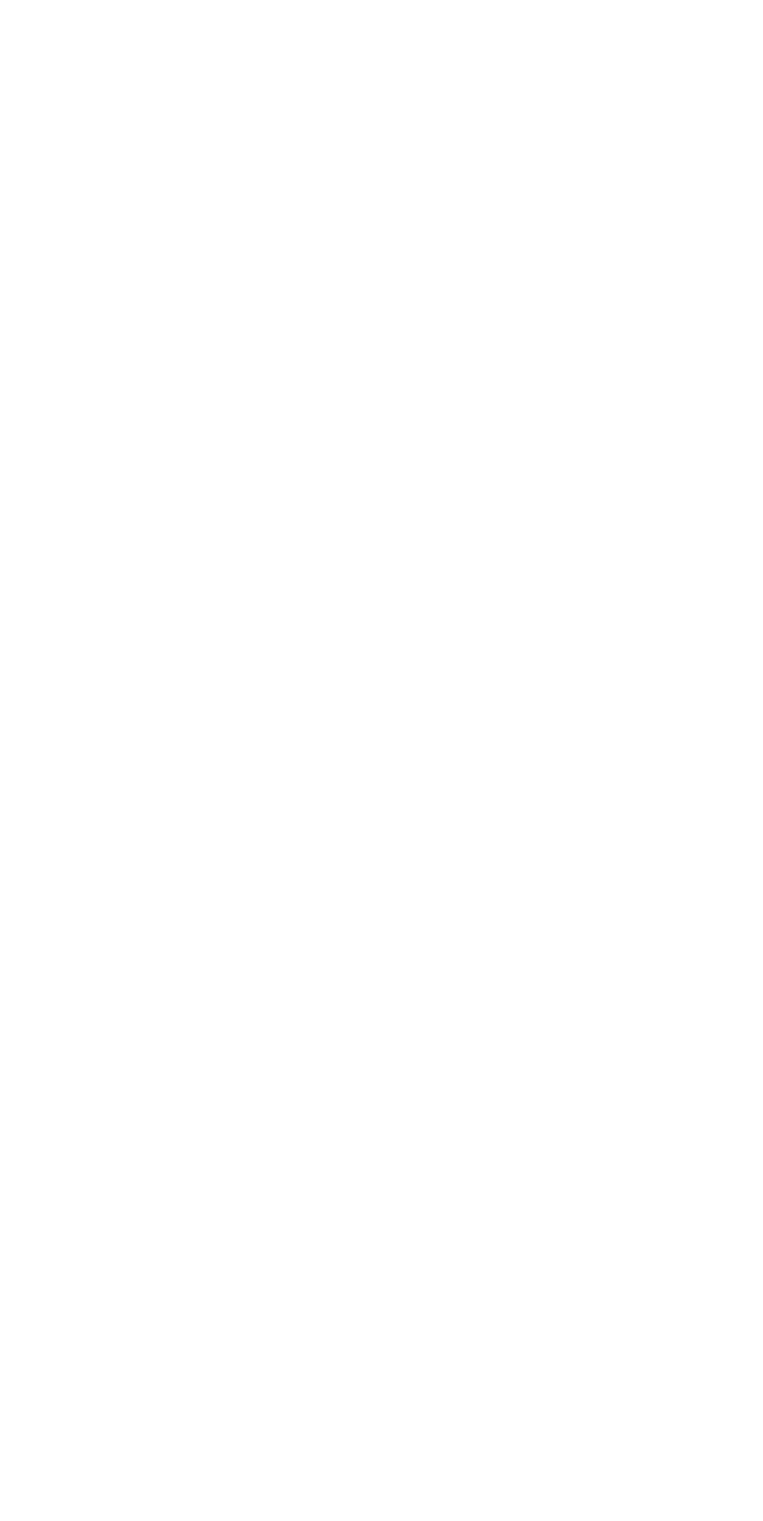
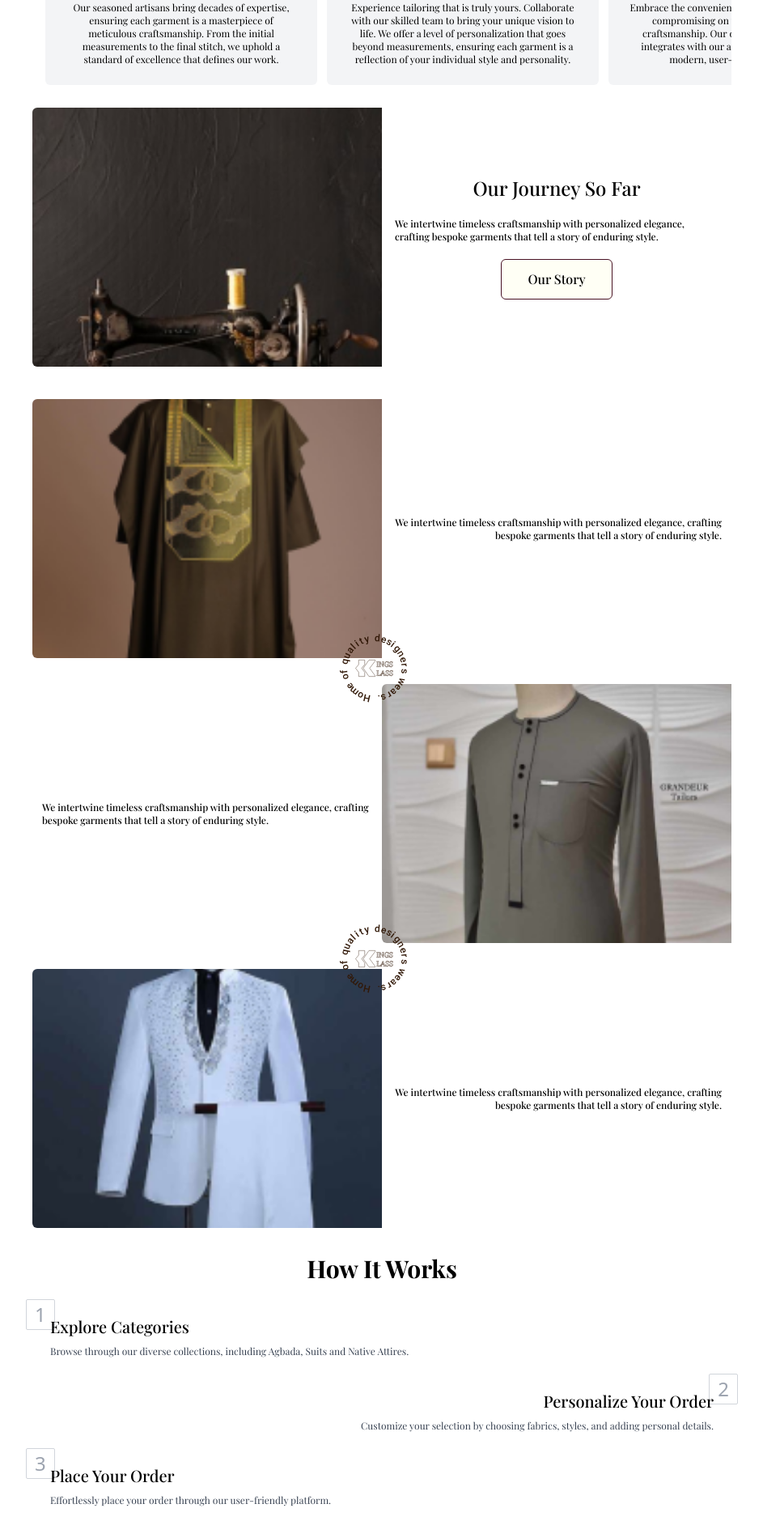
Before and after one commit to itsoluwatobby/KingKlass, a React (Vite) app: page / in a window 1280 px wide. Shown: the part 880-2759 px from the top of the page at 81% size, without its empty margins (168-1111 px from the left). Before the commit the page ends 800 px from the top, so only its background shows below. Built offline with nearby package versions, Linux system fonts and the light colour scheme; a web font is replaced by a local one.

Commit message:
continuation

```diff
--- a/src/App.tsx
+++ b/src/App.tsx
@@ -7,9 +7,8 @@ import { ToastContainer } from 'react-toastify';
 
 function App() {
 
-
   return (
-    <main className='w-[80%] midscreen:w-full md:m-auto h-screen scroll-smooth overflow-y-scroll'>
+    <main className='w-[70%] midscreen:w-full md:m-auto h-scre scroll-smooth overflow-y-scroll'>
       <Routes>
         <Route path='/' element={<DesignerLayout />}>
           <Route index element={<Home />} />
--- a/src/components/Navbar.tsx
+++ b/src/components/Navbar.tsx
@@ -7,11 +7,11 @@ import { useCallback } from 'react';
 export default function Navbar() {
 
   const iconClass = useCallback(() => {
-    return `cursor-pointer text-3xl hover:opacity-70 active:opacity-100 transition-opacity`
+    return `cursor-pointer text-3xl hover:opacity-70 active:opacity-100 transition-opacity flex-none`
   }, [])
 
   return (
-    <nav className="z-50 bg-white w-full px-6 pt-4 pb-2 fixed top-0 flex items-end justify-between">
+    <nav className="z-50 bg-white shadow-sm rounded-b-sm midscreen:w-full w-[70%]  px-6 pt-4 pb-2 fixed top-0 flex items-end justify-between">
       <RxHamburgerMenu className={iconClass()} />
       <KingKlass size={{width: '65', height: '35'}} />
       <BsCart3 className={iconClass()} />
--- a/src/components/home/About.tsx
+++ b/src/components/home/About.tsx
@@ -1,6 +1,7 @@
 import { AboutUs } from "../../utility/constants";
 import { Buttons } from "../appComponents/Buttons";
 import { DesignImage } from "../appComponents/Image";
+import { setCustomBackgroundImage } from '../../utility/setBackGroundImage'
 
 
 export default function About() {
@@ -8,8 +9,8 @@ export default function About() {
 
   // min-h-[88vh]
   return (
-    <section className="px-4 py-6 overflow-y-scroll flex flex-col items-center gap-x-3 flex-none h-[90%] w-full">
-      <div className="px-4 p-2 overflow-y-scroll flex items-center gap-x-3 min-h-[40vh] w-full">
+    <section className="px-4 py-6 overflow-y-scroll flex flex-col gap-y-6 items-center flex-none h-[minmax-(25vh,35vh)] w-full">
+      <div className="px-4 p-1 overflow-y-scroll flex items-center gap-x-3 min-h- w-full">
         {
           AboutUs.map(about => (
             <article key={about.title} className="flex-none min-h-56 bg-gray-100 w-[21rem] flex flex-col items-center justify-between p-6 rounded-md">
@@ -25,23 +26,29 @@ export default function About() {
         }
       </div>
 
-      <div className="flex items-center w-full h-full">
-        <DesignImage
-          image={'/machine.png'} classNames='w-1/2 h-64'
+      <div className="flex-none flex items-center w-full h-1/2">
+        {/* <DesignImage
+          image={'/machine.png'} classNames='w-1/2 h-[minmax(5rem,6rem)]'
           rounded='rounded-l-md'
-        />
+        /> */}
+        <div
+          style={setCustomBackgroundImage(
+            '/machine.png'
+          )}
+          className="flex-none min-h-[20rem] rounded-l-md w-1/2"
+          ></div>
 
-        <div className="py-6 px-4 flex flex-col justify-around items-center w-full h-full">
-          <h1 className="text-start text-3xl whitespace-pre-wrap font-medium">
+        <div className="py-6 px-4 flex flex-col gap-y-5 items-center w-full h-full">
+          <h1 className="text-start text-2xl whitespace-pre-wrap font-medium">
             Our Journey So Far
           </h1>
           <p className="text-start font-medium text-xs whitespace-pre-wrap">
-          We intertwine timeless craftsmanship with personalized elegance, crafting bespoke garments that tell a story of enduring style.
+            We intertwine timeless craftsmanship with personalized elegance, crafting bespoke garments that tell a story of enduring style.
           </p>
 
           <Buttons
-            onClick={() => {}}
-            pl='px-12' py='py-3' bgColor="bg-[#fffff5]"
+            onClick={() => { }}
+            pl='px-8' py='py-3' bgColor="bg-[#fffff5]"
             classNames="text-[#842415] font-medium text-black border border-[#481225]"
           >
             Our Story
--- a/src/components/home/Explore.tsx
+++ b/src/components/home/Explore.tsx
@@ -1,17 +1,16 @@
 import { Motto } from '../../svgs/Motto';
-import { DesignImage } from '../appComponents/Image';
+import { setCustomBackgroundImage } from '../../utility/setBackGroundImage';
 
-type Props = {}
 
-export default function Explore({}: Props) {
+export default function Explore() {
 
   // min-h-[100vh]
   return (
-    <section className='relative p-4 flex flex-col gap-y-8'>
-      <div className="absolute w-fit top-60 z-10 left-[42%] md:left-[47%]">
+    <section className='relative p-4 flex flex-col gap-y-8 min-h-[80vh]'>
+      <div className="absolute w-fit top-[19rem] z-10 left-[44%] maxmobile:left-[40%] md:left-[44%]">
         <Motto size={{ width: "90", height: "89" }} />
       </div>
-      <div className="absolute w-fit bottom-60 left-[42%] md:left-[47%]">
+      <div className="absolute w-fit bottom-[19rem] left-[44%] maxmobile:left-[40%] md:left-[44%]">
         <Motto size={{ width: "90", height: "89" }} />
       </div>
       <DesignSamples
@@ -36,17 +35,19 @@ type DesignSampleProps = {
   flexDirection?: string;
   textDirection?: string;
 }
-const DesignSamples = ({ image, description, flexDirection="flex-row", textDirection='text-end' }: DesignSampleProps) => {
+const DesignSamples = ({ image, description, flexDirection = "flex-row", textDirection = 'text-end' }: DesignSampleProps) => {
 
   return (
     <div className={`flex-none h-64 flex ${flexDirection} items-center w-full h-full`}>
-      <DesignImage
-        image={image} classNames='w-1/2 h-full'
-        rounded='rounded-l-md'
-      />
+      <div
+      style={setCustomBackgroundImage(
+        image
+      )}
+      className="flex-none min-h-[20rem] rounded-l-md w-1/2"
+      ></div>
 
       <p className={`p-3 ${textDirection} font-medium text-xs whitespace-pre-wrap`}>
-       {description}
+        {description}
       </p>
     </div>
   )
--- a/src/components/home/Hero.tsx
+++ b/src/components/home/Hero.tsx
@@ -6,12 +6,12 @@ export const Hero = () => {
 
   // min-h-[90vh]
   return (
-    <section className="relative flex items-center w-full flex-none h-[90%]">
-      <div className="py-6 px-4 flex flex-col justify-around items-center w-full h-full">
-        <h1 className="text-center text-3xl whitespace-pre-wrap font-bold">
+    <section className="relative flex items-cente w-full flex-none h-[90%]">
+      <div className="md:mt-16 py-6 px-4 flex flex-col gap-y-8 mobile:gap-y-4 items-center w-full h-full">
+        <h1 className="text-center mobile:text-2xl text-3xl whitespace-pre-wrap font-bold">
           CRAFTING IDENTITY
         </h1>
-        <p className="text-center whitespace-pre-wrap">
+        <p className="text-center text-sm whitespace-pre-wrap">
           We are masters at blending tradition and contemporary flair, crafting bespoke garments that embodies timeless elegance
         </p>
 
@@ -29,7 +29,7 @@ export const Hero = () => {
         rounded='rounded-l-md'
       />
 
-      <div className="absolute w-fit bottom-2 left-[42%] md:left-[47%]">
+      <div className="absolute w-fit bottom-2 left-[44%] maxmobile:left-[40%] md:left-[44%]">
         <Motto size={{ width: "90", height: "89" }} />
       </div>
     </section>
--- /dev/null
+++ b/src/components/home/HowItWorks.tsx
@@ -0,0 +1,43 @@
+import { HowKingClassWorks } from "../../utility/constants";
+
+
+export default function HowItWorks() {
+  return (
+    <section className="relative p-4 flex flex-col gap-y-10 min-h-[75vh]">
+      <h1 className="text-3xl font-bold text-center">How It Works</h1>
+      {
+        HowKingClassWorks.map((howTo, index) => (
+          <Steps key={index}
+            index={index+1} title={howTo.title}
+            content={howTo.content}
+            textDirection={howTo.textDirection}
+            position={howTo.position}
+            padding={howTo.padding}
+          />
+         ))
+      }
+    </section>
+  )
+}
+
+
+type StepsProps = {
+  index: number;
+  title: string;
+  content: string;
+  textDirection: string;
+  padding: string;
+  position: string;
+}
+const Steps = ({ index, title, content, textDirection, position, padding }: StepsProps) => {
+
+  return (
+    <article className={`relative flex flex-col gap-y-2 ${textDirection} ${padding}`}>
+      <div className={`absolute -top-5 ${position} border-[1px] border-gray-300 font-sans rounded-sm text-2xl text-gray-400 py-0.5 px-2.5`}>
+        {index}
+      </div>
+      <h4 className="z-20 font-medium text-xl capitalize">{title}</h4>
+      <p className="text-gray-700 text-xs">{content}</p>
+    </article>
+  )
+}
--- a/src/pages/Home.tsx
+++ b/src/pages/Home.tsx
@@ -1,6 +1,7 @@
 import About from "../components/home/About"
 import Explore from "../components/home/Explore"
 import { Hero } from "../components/home/Hero"
+import HowItWorks from "../components/home/HowItWorks"
 import Testimonials from "../components/home/Testimonials"
 
 
@@ -12,6 +13,7 @@ export const Home = () => {
       <Hero />
       <About />
       <Explore />
+      <HowItWorks />
       <Testimonials />
     </main>
   )
--- a/src/utility/constants.ts
+++ b/src/utility/constants.ts
@@ -15,3 +15,50 @@ export const AboutUs = [
     content: "Embrace the convenience of online ordering without compromising on the quality of traditional craftsmanship. Our online platform seamlessly integrates with our atelier, providing you with a modern, user-friendly experience."
   }
 ]
+
+
+export const HowKingClassWorks = [
+  {
+    title: 'Explore Categories',
+    content: 'Browse through our diverse collections, including Agbada, Suits and Native Attires.',
+    textDirection: "text-start",
+    position: "-left-2",
+    padding: "pl-[22px]"
+  },
+  {
+    title: 'Personalize Your Order',
+    content: 'Customize your selection by choosing fabrics, styles, and adding personal details.',
+    textDirection: "text-end",
+    position: "-right-2",
+    padding: "pr-[22px]"
+  },
+  {
+    title: 'Place Your Order',
+    content: 'Effortlessly place your order through our user-friendly platform.',     textDirection: "text-start",
+    position: "-left-2",
+    padding: "pl-[22px]"
+  },
+  {
+    title: 'Track Progress',
+    content: "Keep track of your order's journey from creation to completion.",
+    textDirection: "text-end",
+    position: "-right-2",
+    padding: "pr-[22px]"
+  },
+  {
+    title: 'Order Ready',
+    content: 'Once completed, your bespoke creation is ready for delivery',
+    textDirection: "text-start",
+    position: "-left-2",
+    padding: "pl-[22px]"
+  }
+]
+
+export const UserFeedback = [
+  {
+    author: "Fatima Adeyemi",
+    Comment: "I'm impressed by the level of personalization offered. My native attire was tailored to perfection, capturing the essence of Nigerian tradition with a modern twist. The communication throughout the process was excellent. I'll definitely be a repeat customer.",
+    location: "Abuja",
+    date: new Date().toUTCString()
+  }
+]
```
Also changed, not shown: src/components/home/Testimonials.tsx (+83 -3 lines).
